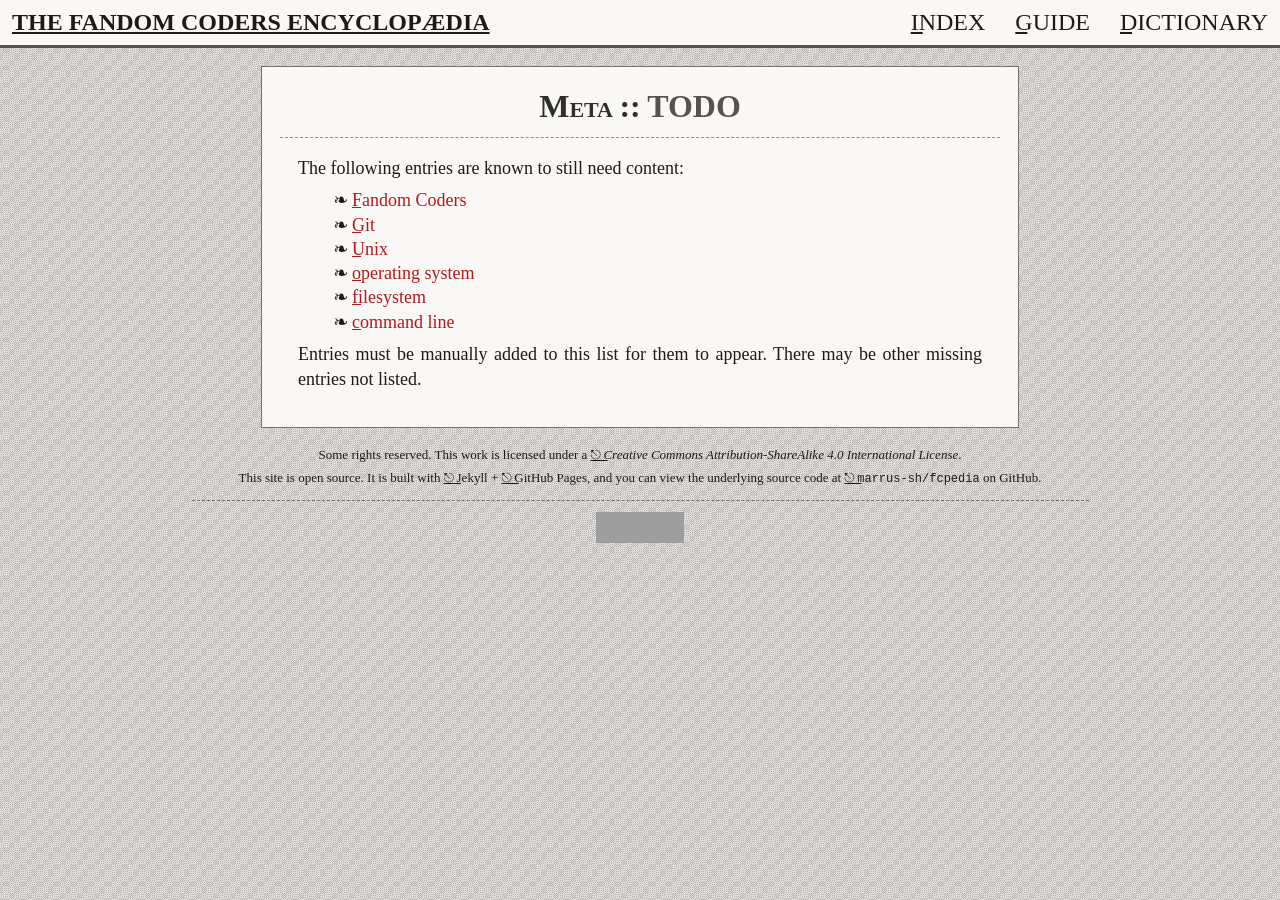
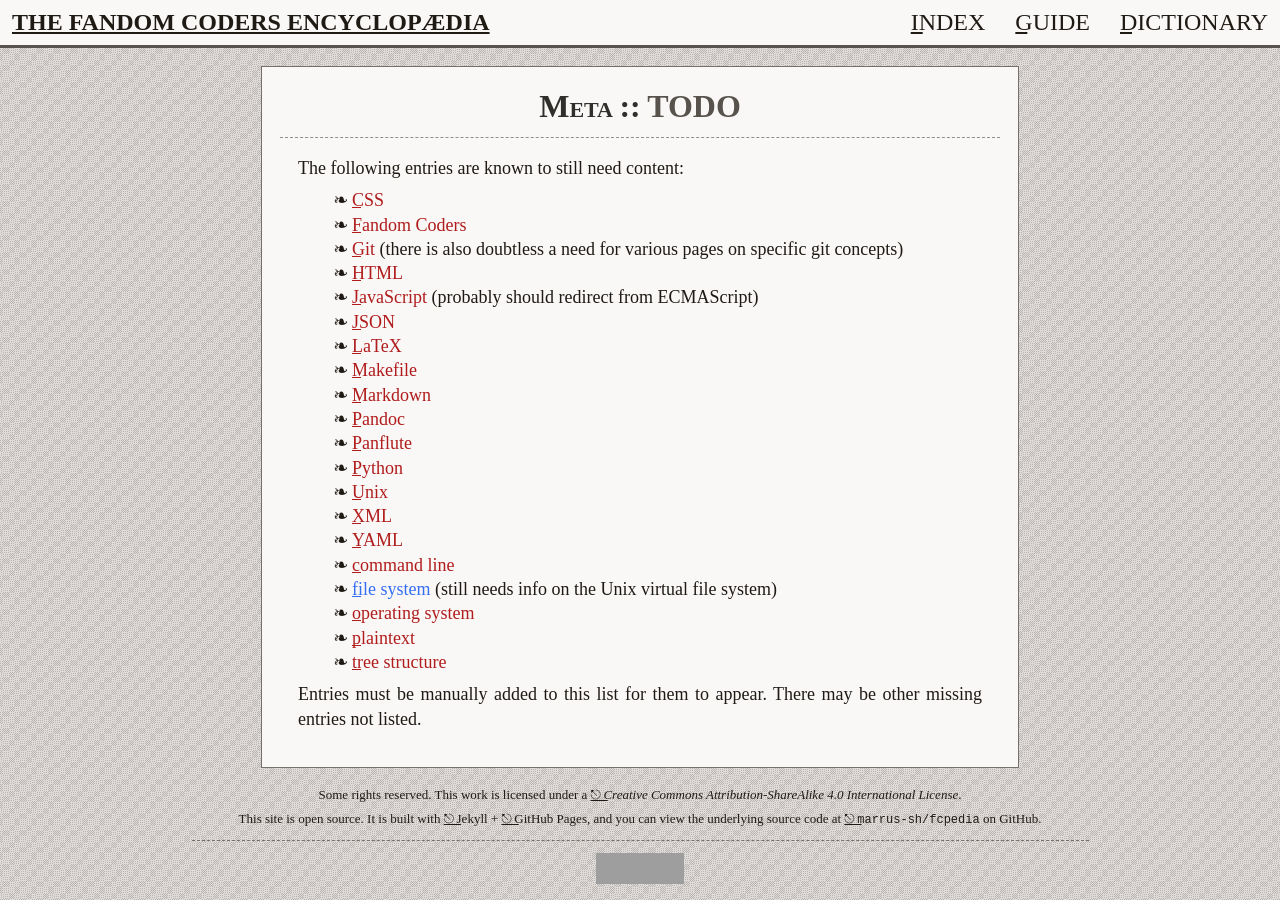
Before and after one commit to marrus-sh/fcpedia, a Jekyll site: the page built from _pages/_meta/T/TODO.html, in a window 1280 px wide. Built offline with Jekyll 4.4.1, drawn with Linux system fonts in a browser that asks for light colours; grey boxes are pictures that could not be loaded.

Commit message:
Update TODO

```diff
--- a/_data/todo.yml
+++ b/_data/todo.yml
@@ -1,6 +1,47 @@
+# things to do which aren’t pages:
+#
+# • add support for page authors
+#
+# • fix the header on small screens
+#
+#    • more things should be allowed to wrap than currently are!
+#
+# • generally revise the stylesheet; it hasn’t been meaningfully
+#   touched in years
+#
+# • add a simple search for pages by title—see pages.json
+CSS:
+  title: Cascading Style Sheets
+  shorttitle: CSS
 Fandom_Coders: Fandom Coders
-Git: Git
+Git:
+  title: Git
+  comment: there is also doubtless a need for various pages on specific git concepts
+HTML:
+  title: Hypertext Markup Language
+  shorttitle: HTML
+JavaScript:
+  title: JavaScript
+  comment: probably should redirect from ECMAScript
+JSON:
+  title: JavaScript Object Notation
+  shorttitle: JSON
+LaTeX: LaTeX
+Makefile: Makefile
+Markdown: Markdown
+Pandoc: Pandoc
+Panflute: Panflute
+Python: Python
 Unix: Unix
+XML:
+  title: Extensible Markup Language
+  shorttitle: XML
+YAML:
+  title: YAML Ain’t Markup Language
+  shorttitle: YAML
+command_line: command line
+file_system:
+  comment: still needs info on the Unix virtual file system
 operating_system: operating system
-filesystem: filesystem
-command_line: command line
+plaintext: plaintext
+tree_structure: tree structure
--- a/_pages/_meta/G/Guide.html
+++ b/_pages/_meta/G/Guide.html
@@ -3,17 +3,52 @@ shorttitle: Guide
 title: Reader’s Guide
 ---
 
-<p>This Readerʼs Guide is presented to give readers a highly­‐structured overview of the content contained in this encyclopedia, by breaking it up into broad areas of knowledge and then further into fields and branches of study. It is not a comprehensive list of the articles available through this encyclopædia (for that, see the {% include link to="Index" from=site.meta %}), but it should be sufficient to get readers started in whichever subject­‑area they see fit to explore.</p>
+<p>
+	This Readerʼs Guide is presented to give readers a highly­‐structured overview of the content contained in this encyclopedia, by breaking it up into broad areas of knowledge and then further into fields and branches of study.
+	It is not a comprehensive list of the articles available through this encyclopædia (for that, see the {% include link to="Index" from=site.meta %}), but it should be sufficient to get readers started in whichever subject area they see fit to explore.
+</p>
 
 <section id="unix">
 	{% include heading level=3 section="unix" text="Working with Unix" %}
 
 	{% include cf items="Unix" from=site.topics %}
 
+	{% include guidelist items="Unix" %}
+
 	<section id="unix.basics">
 		{% include heading level=4 section="unix.basics" text="The Basics" %}
 
-		{% include guidelist items="Unix operating_system filesystem command_line" %}
+		{% include guidelist items="operating_system file_system command_line" %}
+	</section>
+</section>
+
+<section id="formats">
+	{% include heading level=3 section="formats" text="Langages & Formats" %}
+
+	{% include guidelist items="HTML XML Markdown LaTeX" %}
+
+	<section id="formats.programming">
+		{% include heading level=4 section="formats.programming" text="Programming Languages" %}
+
+		{% include guidelist items="JavaScript Python" %}
+	</section>
+
+	<section id="formats.markup">
+		{% include heading level=4 section="formats.markup" text="Markup Languages" %}
+
+		{% include guidelist items="HTML XML Markdown LaTeX" %}
+	</section>
+
+	<section id="formats.metadata">
+		{% include heading level=4 section="formats.metadata" text="Metadata & Configuration Languages" %}
+
+		{% include guidelist items="JSON YAML" %}
+	</section>
+
+	<section id="formats.stylesheets">
+		{% include heading level=4 section="formats.stylesheets" text="Stylesheet Languages" %}
+
+		{% include guidelist items="CSS" %}
 	</section>
 </section>
 
--- a/_pages/_meta/T/TODO.html
+++ b/_pages/_meta/T/TODO.html
@@ -4,8 +4,8 @@ title: TODO
 <p>
 	The following entries are known to still need content:
 </p>
-<ul>{% for item in site.data.todo %}{% assign slug = item[0] %}{% assign text = item[1] %}
-	<li>{% include link to=slug text=text full=false %}</li>{% endfor %}
+<ul>{% for item in site.data.todo %}{% assign slug = item[0] %}{% assign info = item[1] %}
+	<li>{% include link to=slug full=false %}{% if info.comment %} ({{ info.comment }}){% endif %}</li>{% endfor %}
 </ul>
 <p>
 	Entries must be manually added to this list{% comment %} (at <code>/_data/todo.yml</code>){% endcomment %} for them to appear.
```
